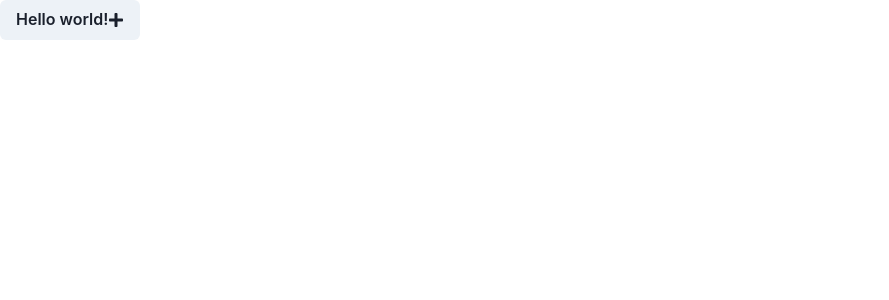
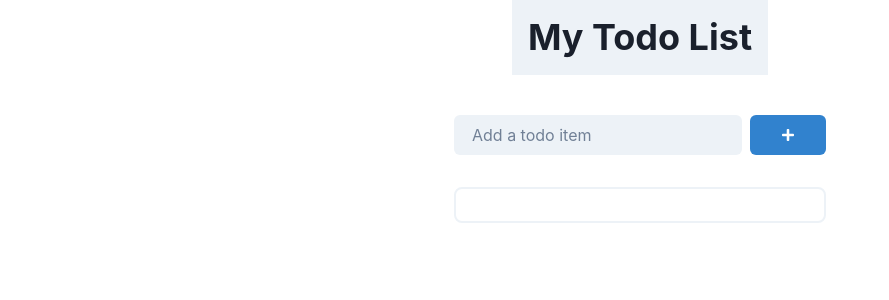
Before and after one commit to GPT-Engineer-App-Dev/goal-reminder, a React (Vite) app: page / in a window 1280 px wide. Shown: the top 300 px of the page, without its empty margins (0-889 px from the left). Built offline with nearby package versions, Linux system fonts and the light colour scheme.

Commit message:
- Added state to manage the current todo text and list of todos - Created an input field and submit button to add new todos - Displayed the list of todos - Added a Nav component for the page header

```diff
--- /dev/null
+++ b/src/components/Nav.jsx
@@ -0,0 +1,11 @@
+import { Box, Heading } from "@chakra-ui/react";
+
+const Nav = () => {
+  return (
+    <Box bg="gray.100" p={4}>
+      <Heading size="xl">My Todo List</Heading>
+    </Box>
+  );
+};
+
+export default Nav;
--- a/src/pages/Index.jsx
+++ b/src/pages/Index.jsx
@@ -1,15 +1,42 @@
-// Complete the Index page component here
-// Use chakra-ui
-import { Button } from "@chakra-ui/react"; // example
-import { FaPlus } from "react-icons/fa"; // example - use react-icons/fa for icons
+import { useState } from "react";
+import { Box, Button, Input, HStack, VStack, StackDivider, Spacer, Text } from "@chakra-ui/react";
+import { FaPlus } from "react-icons/fa";
+import Nav from "../components/Nav";
 
 const Index = () => {
-  // TODO: Create the website here!
+  const [todo, setTodo] = useState("");
+  const [todos, setTodos] = useState([]);
+
+  const handleSubmit = (e) => {
+    e.preventDefault();
+    if (!todo) return;
+    setTodos([...todos, todo]);
+    setTodo("");
+  };
+
   return (
-    <Button>
-      Hello world! <FaPlus />
-    </Button>
-  ); // example
+    <VStack>
+      <Nav />
+      <Box p={8}>
+        <form onSubmit={handleSubmit}>
+          <HStack>
+            <Input variant="filled" placeholder="Add a todo item" value={todo} onChange={(e) => setTodo(e.target.value)} />
+            <Button colorScheme="blue" type="submit" px={8}>
+              <FaPlus />
+            </Button>
+          </HStack>
+        </form>
+        <VStack divider={<StackDivider />} borderColor="gray.100" borderWidth={2} p={4} borderRadius={8} w="100%" maxW={{ base: "90vw", sm: "80vw", lg: "50vw", xl: "30vw" }} alignItems="stretch" mt={8}>
+          {todos.map((todo, index) => (
+            <HStack key={index}>
+              <Text>{todo}</Text>
+              <Spacer />
+            </HStack>
+          ))}
+        </VStack>
+      </Box>
+    </VStack>
+  );
 };
 
 export default Index;
```
